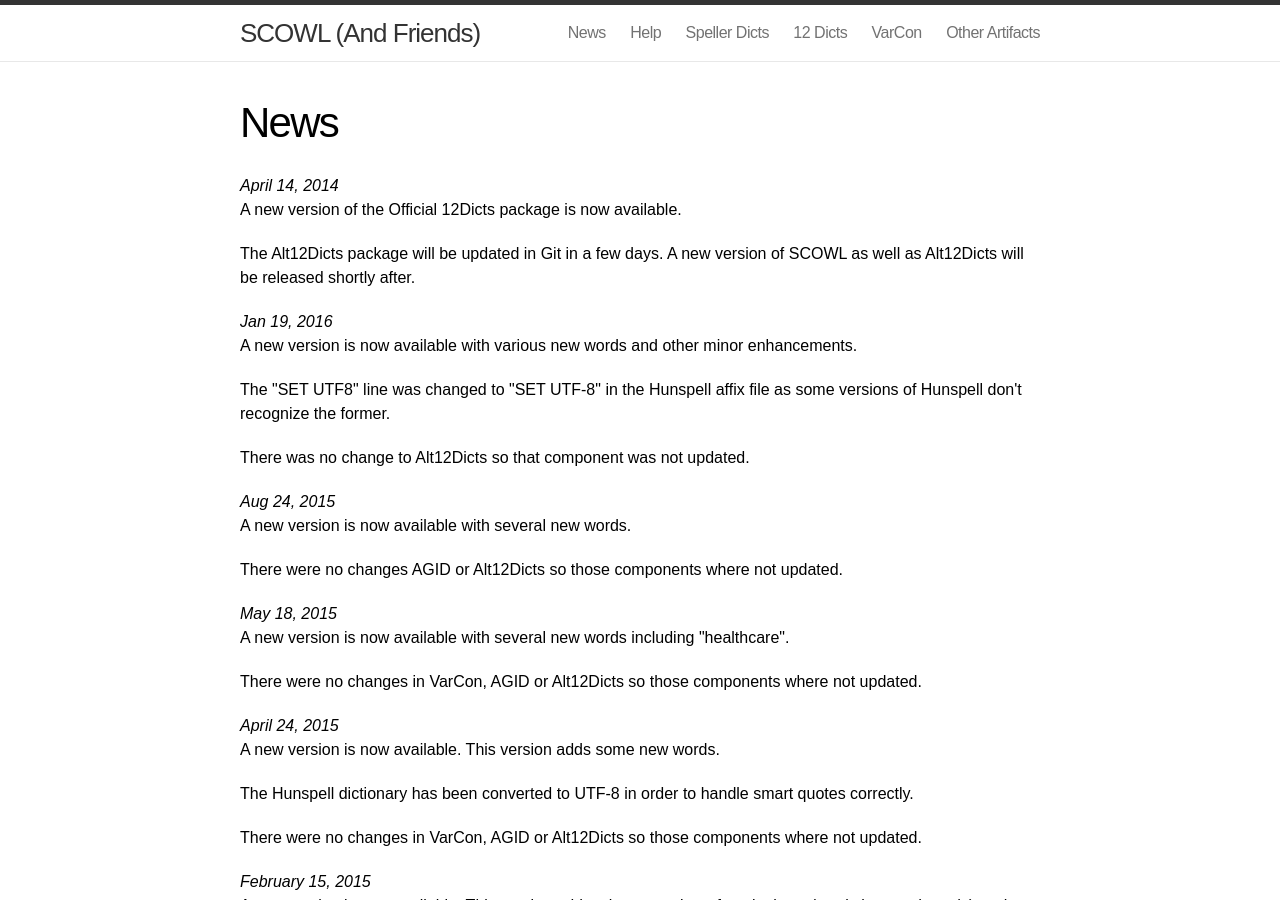
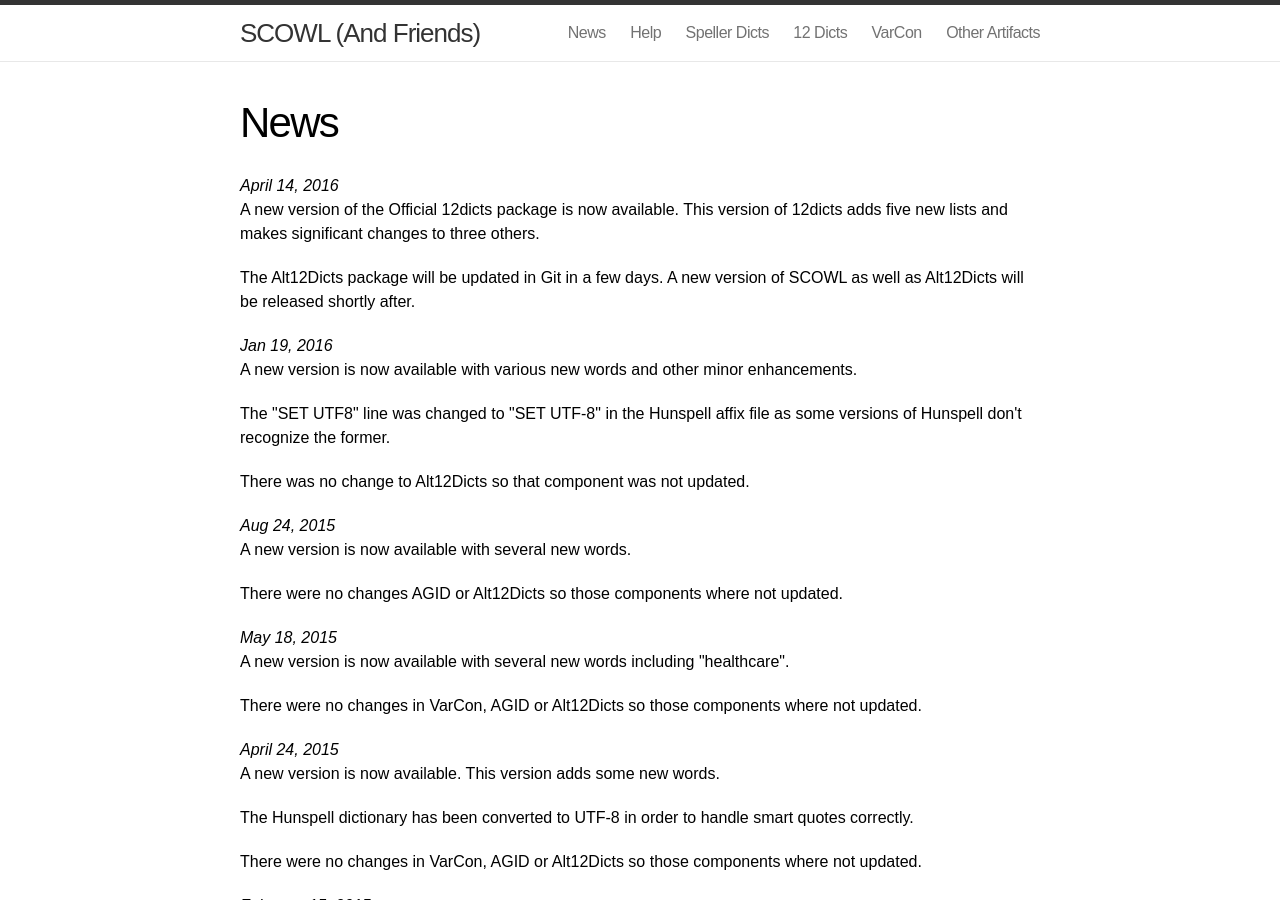
Before and after one commit to en-wl/wordlist, a Jekyll site: the page built from site/news.html, in a window 1280 px wide and 900 px high. Built offline with Jekyll 4.4.1, drawn with Linux system fonts in a browser that asks for light colours; Markdown is read by kramdown in place of the engine named in the settings.

Commit message:
Add descr. of changes and fix date on news item for latest 12dicts.

```diff
--- a/site/news.html
+++ b/site/news.html
@@ -3,8 +3,10 @@
 title: News
 ---
 <p>
-<i>April 14, 2014</i><br>
-A new version of the Official 12Dicts package is now available.
+<i>April 14, 2016</i><br>
+A new version of the Official 12dicts package is now available.  This
+version of 12dicts adds five new lists and makes significant changes
+to three others.
 <p>
 The Alt12Dicts package will be updated in Git in a few days.  A new version of SCOWL
 as well as Alt12Dicts will be released shortly after.
```
